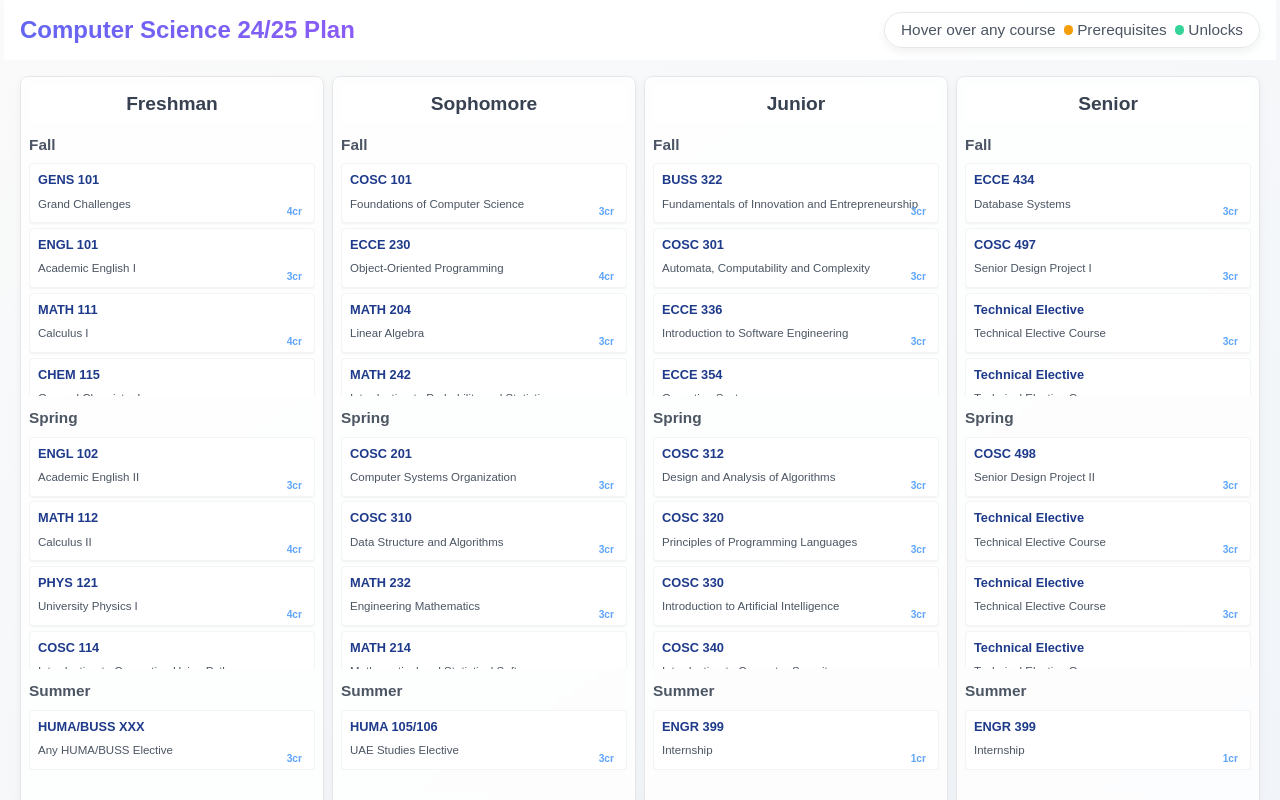
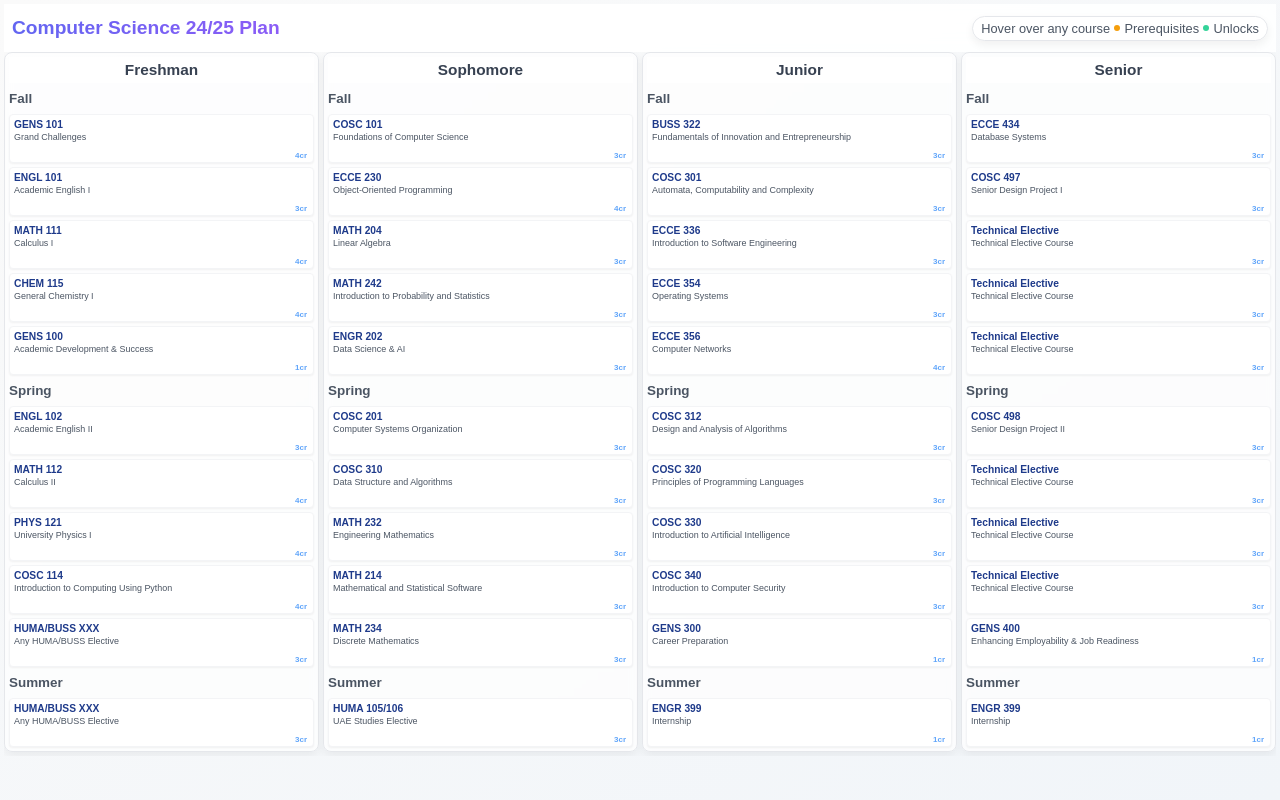
Before and after one commit to M12721/myweb, a plain HTML site: page index.html in a window 1280 px wide. Drawn offline with Linux system fonts and the light colour scheme.

Commit message:
Update index.html

```diff
--- a/index.html
+++ b/index.html
@@ -3,7 +3,7 @@
 <head>
   <meta charset="UTF-8" />
   <meta name="viewport" content="width=device-width, initial-scale=1.0"/>
-  <title>RIB</title>
+  <title>Responsive CS Curriculum</title>
   <style>
     :root {
       --gray-50: #fafafa;
@@ -45,6 +45,8 @@
       flex-direction: column;
       height: 100%;
       width: 100%;
+      padding: 0.25rem;
+      margin: 0;
     }
 
     /* Top Bar Styling */
@@ -52,16 +54,16 @@
       display: flex;
       justify-content: space-between;
       align-items: center;
-      padding: 0.5rem 1rem;
+      padding: 0.25rem 0.5rem;
+      height: 3rem;
       background: rgba(255,255,255,0.9);
       backdrop-filter: blur(8px);
       z-index: 20;
       flex-shrink: 0;
-      height: 60px;
     }
 
     .title {
-      font-size: clamp(1rem, 2vw, 1.5rem);
+      font-size: clamp(0.8rem, 1.5vw, 1.4rem);
       font-weight: bold;
       background: linear-gradient(to right, var(--indigo-500), var(--purple-600));
       -webkit-background-clip: text;
@@ -69,7 +71,9 @@
       color: transparent;
       overflow: hidden;
       text-overflow: ellipsis;
-      max-width: 60%;
+      max-width: 50%;
+      position: relative;
+      left: 0;
     }
 
     .title::after {
@@ -79,19 +83,21 @@
     .legend-bubble {
       display: flex;
       align-items: center;
-      gap: 0.5rem;
+      gap: 0.25rem;
       background-color: rgba(255,255,255,0.9);
       backdrop-filter: blur(6px);
       border: 1px solid var(--gray-200);
       border-radius: 9999px;
       box-shadow: 0 4px 10px rgba(0,0,0,0.06);
-      padding: 0.5rem 1rem;
+      padding: 0.25rem 0.5rem;
       min-width: fit-content;
+      position: relative;
+      right: 0;
       flex-shrink: 0;
     }
 
     .legend-text {
-      font-size: clamp(0.8rem, 1.2vw, 1rem);
+      font-size: clamp(0.7rem, 1.5vw, 0.8rem);
       font-weight: 500;
       color: var(--gray-600);
     }
@@ -99,20 +105,20 @@
     .legend-colors {
       display: flex;
       align-items: center;
-      gap: 0.5rem;
+      gap: 0.25rem;
     }
 
     .legend-item {
       display: flex;
       align-items: center;
       gap: 0.25rem;
-      font-size: clamp(0.8rem, 1.2vw, 1rem);
+      font-size: clamp(0.7rem, 1.5vw, 0.8rem);
       color: var(--gray-600);
     }
 
     .legend-dot {
-      width: 0.6rem;
-      height: 0.6rem;
+      width: 0.4rem;
+      height: 0.4rem;
       border-radius: 9999px;
     }
     .dot-amber  { background-color: var(--amber-400); }
@@ -121,80 +127,78 @@
     /* Year Grid Styling with CSS Grid */
     .year-grid {
       display: grid;
-      gap: 0.5rem;
+      gap: 0.25rem;
       flex: 1;
-      padding: 1rem;
-      overflow: hidden;
-      /* Adjust grid columns based on screen size */
       grid-template-columns: repeat(auto-fit, minmax(250px, 1fr));
-      grid-auto-rows: minmax(200px, auto);
+      align-items: start;
+      /* Removed overflow: hidden; */
+      padding-bottom: 0.25rem;
+      overflow-y: auto; /* Added to allow scrolling if content overflows */
     }
 
-    /* Year Block Styling */
     .year-block {
-      background-color: rgba(255,255,255,0.8);
+      background-color: rgba(255,255,255,0.7);
       backdrop-filter: blur(4px);
       border: 1px solid var(--gray-200);
       border-radius: 0.5rem;
       box-shadow: 0 4px 8px rgba(0,0,0,0.05);
-      padding: 0.5rem;
+      padding: 0.25rem;
       display: flex;
       flex-direction: column;
-      gap: 0.5rem;
-      height: 100%;
-      overflow: hidden;
+      gap: 0.25rem;
+      /* Removed height: 100%; */
+      /* Changed overflow-y to auto to allow scrolling within year-block if needed */
+      overflow-y: auto;
+      max-height: 100%; /* Ensures it doesn't exceed its container */
     }
 
     .year-title {
       text-align: center;
-      font-size: clamp(1rem, 1.5vw, 1.2rem);
+      font-size: clamp(0.7rem, 1.2vw, 1rem);
       font-weight: 600;
       color: var(--gray-700);
       position: sticky;
       top: 0;
       background: rgba(255,255,255,0.9);
-      padding: 0.5rem 0;
+      padding: 0.25rem 0;
       z-index: 10;
     }
 
     .term {
       display: flex;
       flex-direction: column;
-      gap: 0.3rem;
-      flex: 1;
-      overflow: hidden;
+      gap: 0.25rem;
     }
 
     .term-title {
-      font-size: clamp(0.9rem, 1.2vw, 1rem);
+      font-size: clamp(0.7rem, 1.05vw, 0.88rem);
       font-weight: 600;
       color: var(--gray-600);
-      margin-bottom: 0.3rem;
-      margin-top: 0.3rem;
+      margin-bottom: 0.25rem;
+      margin-top: 0.25rem;
     }
 
     .course-grid {
       display: grid;
       grid-template-columns: 1fr;
-      gap: 0.3rem;
-      overflow: hidden;
+      gap: 0.25rem;
     }
 
-    /* Course Card Styling */
     .course-card {
       position: relative;
       border-radius: 0.25rem;
       border: 1px solid var(--gray-100);
       box-shadow: 0 1px 2px rgba(0,0,0,0.05);
-      padding: 0.5rem;
+      padding: 0.25rem 0.25rem 1rem 0.25rem;
       transition: box-shadow 0.2s, transform 0.2s;
       display: flex;
       flex-direction: column;
-      justify-content: space-between;
-      min-height: 60px;
+      justify-content: flex-start;
+      min-height: 3rem;
       cursor: pointer;
       background-color: white;
-      overflow: hidden;
+      /* Ensure course-card doesn't exceed its container */
+      max-height: 100%;
     }
 
     .course-card:hover {
@@ -203,34 +207,34 @@
     }
 
     .course-code {
-      font-size: clamp(0.8rem, 1vw, 1rem);
+      font-size: clamp(0.6rem, 0.8vw, 0.75rem);
       font-weight: 700;
       color: var(--indigo-900);
-      margin-bottom: 0.3rem;
+      margin-bottom: 2px;
     }
 
     .course-name {
-      font-size: clamp(0.7rem, 0.9vw, 0.9rem);
+      font-size: clamp(0.55rem, 0.7vw, 0.7rem);
       color: var(--gray-600);
       display: -webkit-box; /* Enable -webkit-line-clamp */
-      -webkit-line-clamp: 2; /* Limit to 2 lines */
+      -webkit-line-clamp: 1; /* Limit to 1 line */
       -webkit-box-orient: vertical; /* Define the orientation */
       overflow: hidden; /* Hide overflowing text */
       text-overflow: ellipsis; /* Add ellipsis for truncated text */
-      margin-bottom: 0.3rem;
+      padding-right: 1.5rem;
+      margin-bottom: 0.25rem;
     }
 
     .course-credits {
       position: absolute;
-      bottom: 5px;
-      right: 10px;
-      font-size: clamp(0.6rem, 0.8vw, 0.8rem);
+      bottom: 2px;
+      right: 4px;
+      font-size: clamp(0.5rem, 0.6vw, 0.65rem);
       font-weight: 600;
       color: var(--indigo-400-text);
       padding: 0 2px;
     }
 
-    /* Highlight Classes */
     .bg-indigo-100 { background-color: var(--indigo-100) !important; }
     .ring-2-indigo { box-shadow: 0 0 0 2px var(--indigo-500) !important; }
     .bg-amber-50 { background-color: var(--amber-50) !important; }
@@ -238,19 +242,19 @@
     .bg-emerald-50 { background-color: var(--emerald-50) !important; }
     .ring-2-emerald { box-shadow: 0 0 0 2px var(--emerald-400) !important; }
 
-    /* Media Queries for Enhanced Responsiveness */
+    /* Media Queries for Responsiveness */
 
-    /* Tablets and Small Desktops */
+    /* Tablets and small desktops */
     @media (min-width: 768px) and (max-width: 1024px) {
       .year-grid {
         grid-template-columns: repeat(auto-fit, minmax(200px, 1fr));
       }
       .course-card {
-        min-height: 70px;
+        min-height: 3.5rem;
       }
     }
 
-    /* Large Desktops */
+    /* Large desktops */
     @media (min-width: 1025px) {
       .year-grid {
         grid-template-columns: repeat(auto-fit, minmax(250px, 1fr));
@@ -261,38 +265,40 @@
     @media (max-width: 640px) {
       .year-grid {
         grid-template-columns: 1fr;
-        padding: 0.5rem;
       }
       .course-card {
-        min-height: 80px;
+        min-height: 3.5rem;
       }
-      .top-bar {
-        flex-direction: column;
-        align-items: flex-start;
-        height: auto;
+      /* Ensure the container doesn't cause overflow */
+      html, body {
+        overflow: hidden;
       }
-      .legend-bubble {
-        margin-top: 0.5rem;
+      .container {
+        height: 100%;
+      }
+      .year-grid {
+        height: calc(100% - 3rem); /* Adjust height based on top-bar */
       }
     }
 
-    /* Very Small Phones */
+    /* Very small phones */
     @media (max-width: 380px) {
+      .year-grid {
+        grid-template-columns: 1fr;
+      }
       .title {
         display: none;
       }
       .legend-bubble {
+        position: relative;
         width: 100%;
+        display: flex;
         justify-content: center;
-        padding: 0.5rem 0;
-      }
-      .year-grid {
-        grid-template-columns: 1fr;
-        padding: 0.5rem;
+        align-items: center;
       }
     }
 
-    /* Adjustments for iPads and Similar Devices */
+    /* Adjustments for iPads and similar devices */
     @media (min-width: 768px) and (max-width: 1366px) and (hover: none) and (pointer: coarse) {
       html, body {
         overflow-y: auto; /* Enable scrolling if necessary */
```
